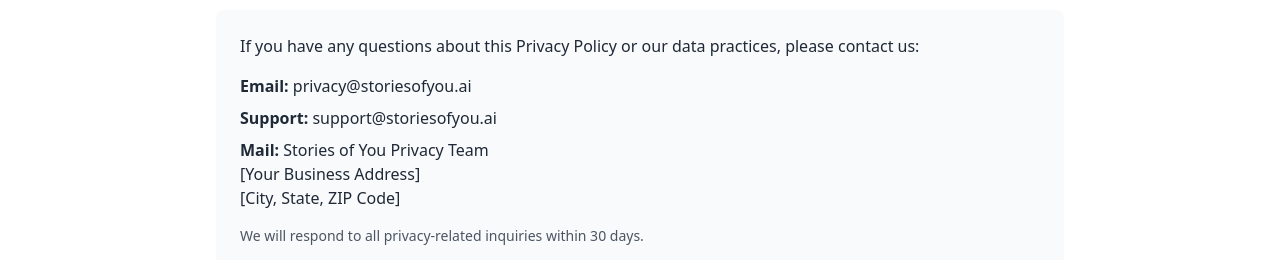
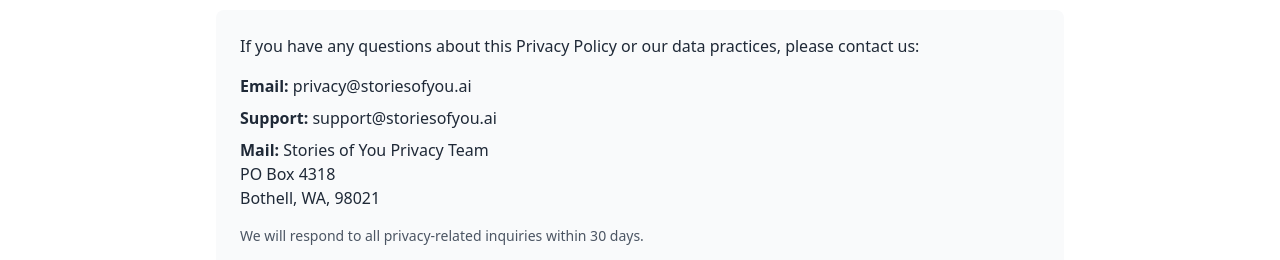
Before and after one commit to StoriesOfYou/storiesofyou-site, a plain HTML site: page privacy.html in a window 1280 px wide. Shown: the part 2960-3220 px from the top of the page. Drawn offline with nearby package versions, Linux system fonts and the light colour scheme.

Commit message:
Update privacy.html

```diff
--- a/privacy.html
+++ b/privacy.html
@@ -176,8 +176,8 @@
             <li><strong>Email:</strong> privacy@storiesofyou.ai</li>
             <li><strong>Support:</strong> support@storiesofyou.ai</li>
             <li><strong>Mail:</strong> Stories of You Privacy Team<br>
-                [Your Business Address]<br>
-                [City, State, ZIP Code]</li>
+                PO Box 4318<br>
+                Bothell, WA, 98021</li>
           </ul>
           <p class="mt-4 text-sm text-gray-600">
             We will respond to all privacy-related inquiries within 30 days.
```
